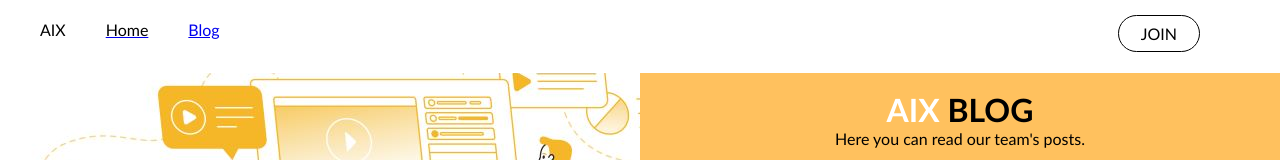
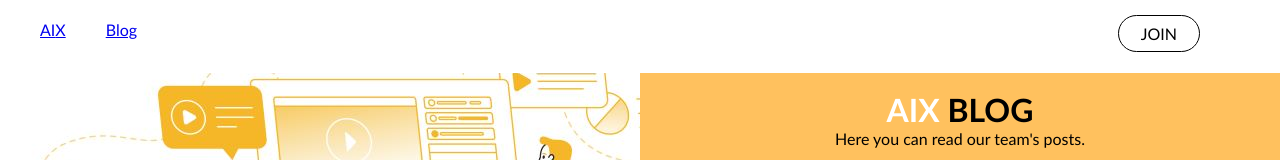
Before and after one commit to aiforexistence/aiforexistence.github.io, a plain HTML site: page blog2.html in a window 1280 px wide. Shown: the top 160 px of the page. Drawn offline with Linux system fonts and the light colour scheme.

Commit message:
Update blog2.html

```diff
--- a/blog2.html
+++ b/blog2.html
@@ -7,8 +7,8 @@
         <div class="container" >
             <div class="menu" id="header">
               <ul>
-                <li><span>AI</span><span class="bold">X</span ></li>
-                  <li class="home"> <a href="index.html" target="_blank"><span>Home</a></span> </li>
+                  <li><span><a href="index.html" >AI</span><span class="bold">X</a></span ></li>
+
                   <li class="blog"> <a href="blog2.html" target="_blank"><span>Blog</span></a> </li>
                   <li><a href="#" id="join-button" class="join-btn"><span>JOIN</span></a></li>
               </ul>
```
